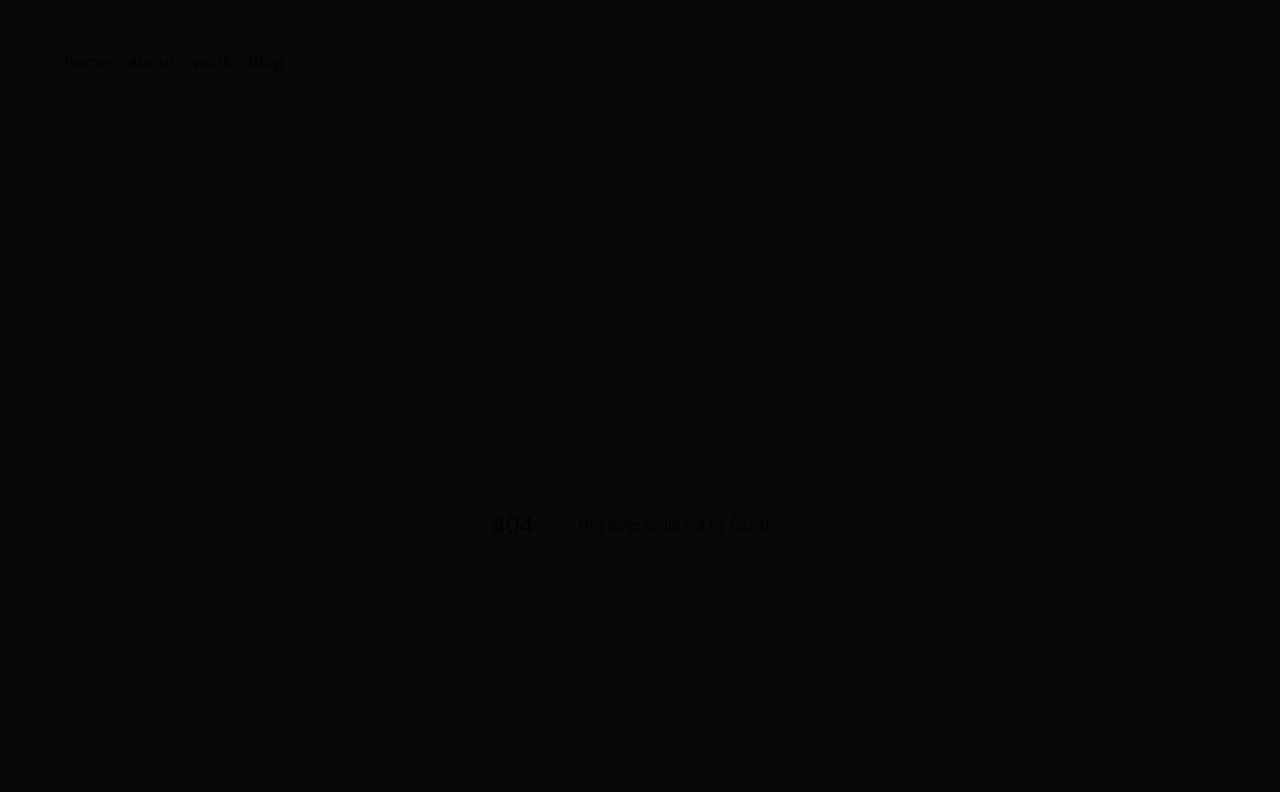
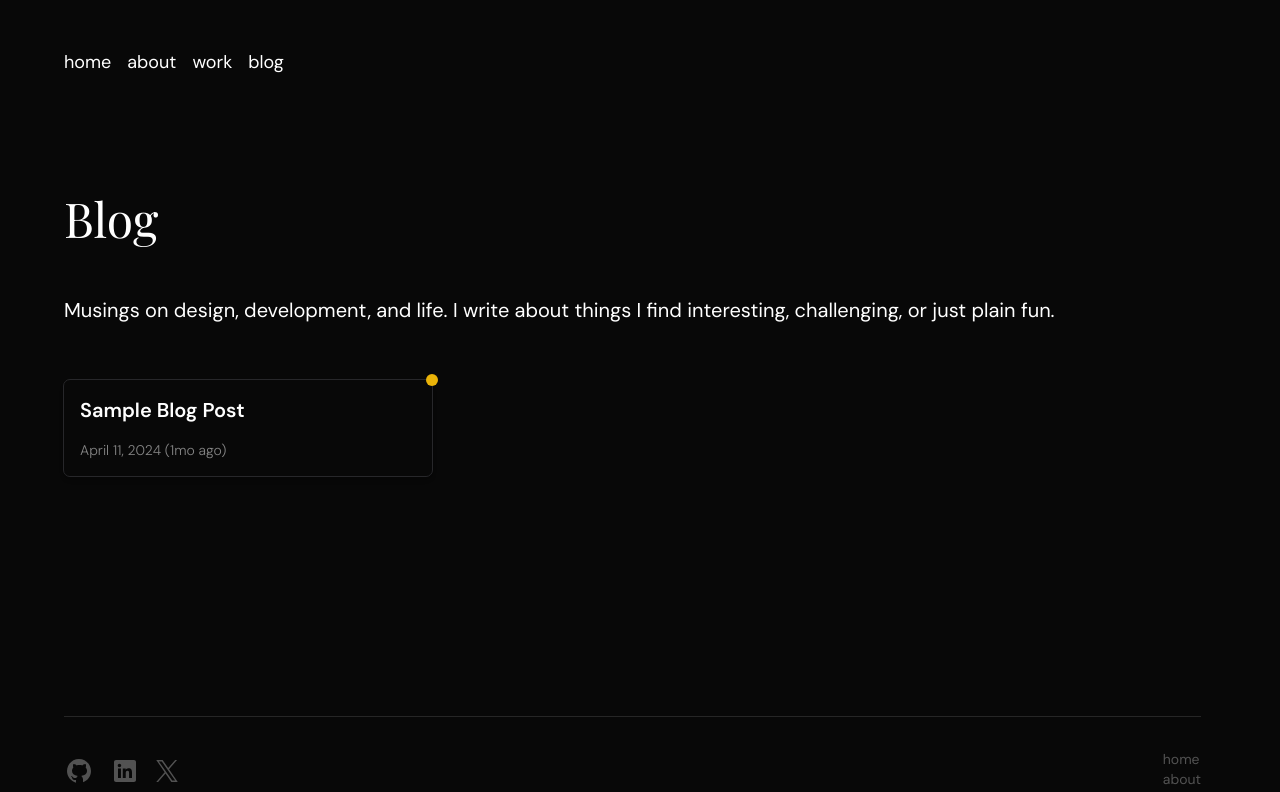
Before and after one commit to Eppu/eetueskelinen.com, a Next.js app: page /blog in a window 1280 px wide. Before the commit this address had no page. Shown: the top 792 px of the page. Built offline with nearby package versions, Linux system fonts and the light colour scheme; a web font is replaced by a local one.

Commit message:
Blog page, Sitemaps, Drafts, Content work

```diff
--- a/app/blog/[slug]/page.tsx
+++ b/app/blog/[slug]/page.tsx
@@ -5,15 +5,17 @@ import { notFound } from "next/navigation";
 import { dmSans, playfairDisplay } from "@/app/utils/fonts";
 import { unstable_noStore as noStore } from "next/cache";
 
-const components = {
-  h1: (props: any) => <h1 style={{ color: "tomato" }}>{props.children}</h1>,
-  p: (props: any) => <p style={{ color: "gray" }}>{props.children} </p>,
-};
+const isLocal = process.env.NODE_ENV === "development";
 
 export async function generateMetadata({ params }): Promise<Metadata | undefined> {
   const post = getBlogPosts().find((post) => post.slug === params.slug);
+
   if (!post) {
     return;
+  }
+
+  if (!isLocal && post.metadata.draft) {
+    return notFound();
   }
 
   let { title, publishedAt, updatedAt, summary } = post.metadata;
@@ -24,11 +26,14 @@ export async function generateMetadata({ params }): Promise<Metadata | undefined
       title,
       type: "article",
       publishedTime: publishedAt,
+      modifiedTime: updatedAt,
+      description: summary,
       url: `https://eetueskelinen.com/blog/${post.slug}`,
     },
   };
 }
 
+// Using SSR instead of SSG for this, since I might add dynamic content in the future
 export default function Blog({ params }) {
   let post = getBlogPosts().find((post) => post.slug === params.slug);
 
@@ -40,14 +45,18 @@ export default function Blog({ params }) {
       <div className="flex-auto min-w-0 max-w-3xl mb-40 md:flex-row mt-8 lg:mx-auto">
         <article className="prose prose-xl prose-quoteless prose-neutral prose-invert max-w-none">
           <div className="flex flex-col">
+            {post.metadata.draft && (
+              <div className="bg-yellow-500 text-neutral-900 text-sm font-medium rounded-md px-2 py-1 mb-2">Draft</div>
+            )}
             <div className={playfairDisplay.className}>
-              <h1 className="text-6xl font-light leading-[1.1] md:leading-loose tracking-wide mb-0">
+              <h1 className="text-5xl md:text-6xl font-light leading-[1.1] md:leading-tight tracking-wide mt-6 mb-8">
                 {post.metadata.title}
               </h1>
             </div>
             {post.metadata.summary && (
               // Maybe change this to a brighter color
-              <p className="text-2xl text-neutral-400 font-medium md:mt-0">{post.metadata.summary}</p>
+
+              <p className="text-2xl text-neutral-400 font-normal md:font-medium md:mt-0">{post.metadata.summary}</p>
             )}
           </div>
           <hr className="mt-1 mb-2 md:mt-2 md:mb-4 border-neutral-800" />
--- /dev/null
+++ b/app/blog/page.tsx
@@ -0,0 +1,46 @@
+import Link from "next/link";
+import { getBlogPosts } from "../utils/blog";
+import { formatDateToString } from "../utils/blog";
+import type { Metadata } from "next";
+import Title from "../components/Title";
+import { DraftIndicatorDot } from "../components/DraftIndicatorDot";
+
+export const metadata: Metadata = {
+  title: "Blog",
+  description: "Thoughts and ideas on design, development, and life.",
+};
+
+export default function BlogPage() {
+  let posts = getBlogPosts();
+
+  return (
+    <section className="flex flex-col md:py-16 max-w-7xl">
+      <Title>Blog</Title>
+      <p className="text-xl mb-14">
+        Musings on design, development, and life. I write about things I find interesting, challenging, or just plain
+        fun.
+      </p>
+      <div className="grid grid-cols-1 gap-4 md:grid-cols-2 lg:grid-cols-3">
+        {posts.map((post) => (
+          <Link
+            href={`/blog/${post.slug}`}
+            className="md:text-xl text-lg relative mb-0 md:mb-4 hover:scale-105 transition-all duration-200 ease-in-out
+            rounded-md shadow-md motion-reduce:transition-none
+
+            "
+            key={post.slug}
+          >
+            {/* Post card */}
+            <div className="font-semibold flex flex-col gap-4 outline-zinc-800 outline outline-1 p-4 rounded-md hover:bg-neutral-800 hover:text-neutral-100 transition-all duration-300 ease-in-out">
+              {post.metadata.title}
+              <p className="font-light opacity-50 text-sm">{formatDateToString(post.metadata.publishedAt)}</p>
+              {/* {post.metadata.summary && <p className="text-lg text-neutral-400">{post.metadata.summary}</p>} */}
+            </div>
+            {post.metadata.draft && <DraftIndicatorDot />}
+          </Link>
+        ))}
+      </div>
+      {/* </ul> */}
+    </section>
+  );
+}
--- /dev/null
+++ b/app/components/DraftIndicatorDot.tsx
@@ -0,0 +1,5 @@
+export const DraftIndicatorDot = () => {
+  return (
+    <span className="bg-yellow-500  w-3 h-3 text-xs font-medium absolute rounded-full -translate-y-1/2 translate-x-1/2 left-auto top-0 right-0"></span>
+  );
+};
--- a/app/components/Navbar.tsx
+++ b/app/components/Navbar.tsx
@@ -4,7 +4,7 @@ export const navItems = [
   { name: "home", href: "/" },
   { name: "about", href: "/about" },
   { name: "work", href: "/work" },
-  { name: "blog", href: "/blog/mypost" },
+  { name: "blog", href: "/blog/" },
 ];
 
 export default function Navbar() {
--- a/app/music/page.tsx
+++ b/app/music/page.tsx
@@ -26,13 +26,20 @@ export default async function Music() {
   return (
     <section className="flex flex-col md:py-16 max-w-7xl">
       <Title>Music</Title>
-      <p className="md:text-2xl text-xl mb-8">
+      <p className="text-xl mb-4">
         Tracks and artists I've listened to the most during the past month, according to{" "}
         <a href="https://open.spotify.com/user/eetumro" target="_blank" rel="noopener noreferrer">
           Spotify
         </a>
         .
       </p>
+      {/* <p className="md:text-2xl text-xl mb-8">
+        Tracks and artists I've listened to the most during the past month, according to{" "}
+        <a href="https://open.spotify.com/user/eetumro" target="_blank" rel="noopener noreferrer">
+          Spotify
+        </a>
+        .
+      </p> */}
 
       <h2 className="md:text-2xl text-xl my-8">Top artists</h2>
       <ul className="mb-10 flex flex-row md:gap-8 gap-4">
--- /dev/null
+++ b/app/sitemap.ts
@@ -0,0 +1,53 @@
+import { MetadataRoute } from "next";
+import { getBlogPosts } from "./utils/blog";
+
+// Get all blog post slugs
+const posts = getBlogPosts();
+
+if (!posts) {
+  console.log("No posts found in sitemap.ts");
+}
+
+// Generate mappings for posts that can then be added to the sitemap in the sitemap function
+function generateBlogPostMappings(posts) {
+  return posts.map((post) => {
+    return {
+      url: `https://eetueskelinen.com/blog/${post.slug}`,
+      lastModified: new Date(post.metadata.updatedAt || post.metadata.publishedAt),
+      changeFrequency: "monthly",
+      priority: 0.5,
+    };
+  });
+}
+
+export default function sitemap(): MetadataRoute.Sitemap {
+  // Add the blog post mappings to the sitemap
+  const blogPostMappings = generateBlogPostMappings(posts);
+  return [
+    {
+      url: "https://eetueskelinen.com/",
+      lastModified: new Date(),
+      changeFrequency: "monthly",
+      priority: 1,
+    },
+    {
+      url: "https://eetueskelinen.com/about",
+      lastModified: new Date(),
+      changeFrequency: "yearly",
+      priority: 0.9,
+    },
+    {
+      url: "https://eetueskelinen.com/work",
+      lastModified: new Date(),
+      changeFrequency: "yearly",
+      priority: 0.8,
+    },
+    {
+      url: "https://eetueskelinen.com/blog",
+      lastModified: new Date(),
+      changeFrequency: "monthly",
+      priority: 0.7,
+    },
+    ...blogPostMappings,
+  ];
+}
--- a/app/utils/blog.ts
+++ b/app/utils/blog.ts
@@ -7,6 +7,7 @@ type Metadata = {
   publishedAt: string;
   updatedAt?: string;
   summary?: string;
+  draft?: string;
 };
 
 // Frontmatter parsing and MDX file reading code originally by Lee Robinson (@leerob)
@@ -88,6 +89,7 @@ export function formatDateToString(date: string) {
     year: "numeric",
   });
 
+  // TODO: Replace this with isMatch and formatDistanceToNow from date-fns
   if (daysAgo < 1) {
     return "Today";
   } else if (daysAgo < 7) {
--- a/content/mypost.mdx
+++ b/content/mypost.mdx
@@ -3,6 +3,7 @@ title: "Sample Blog Post"
 publishedAt: "2024-04-11"
 updatedAt: "2024-04-12"
 summary: "This is a sample blog post written in MDX format."
+draft: "true"
 ---
 
 MDX allows you to write JSX (React components) alongside Markdown content, making it a powerful tool for creating dynamic and interactive blog posts.
```
